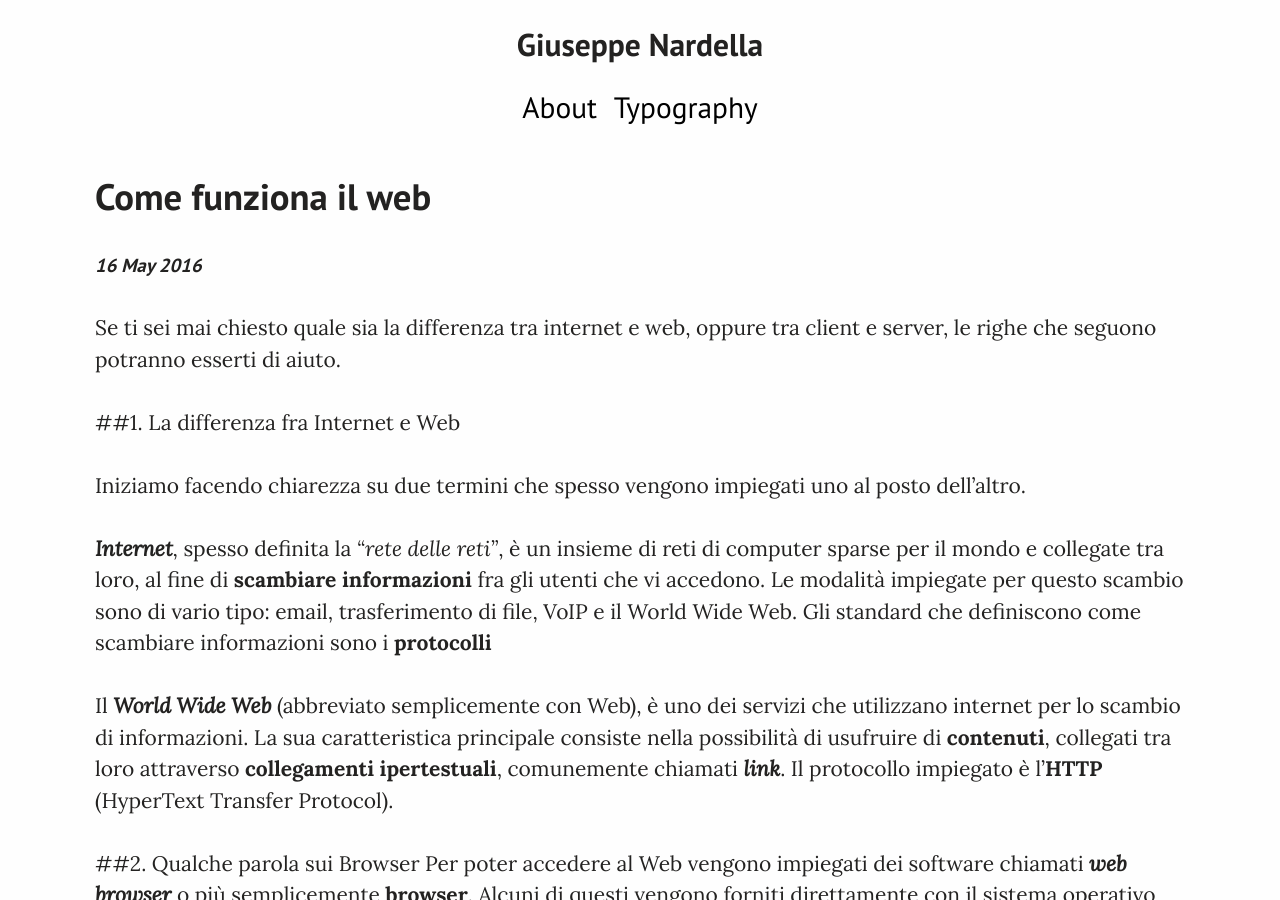
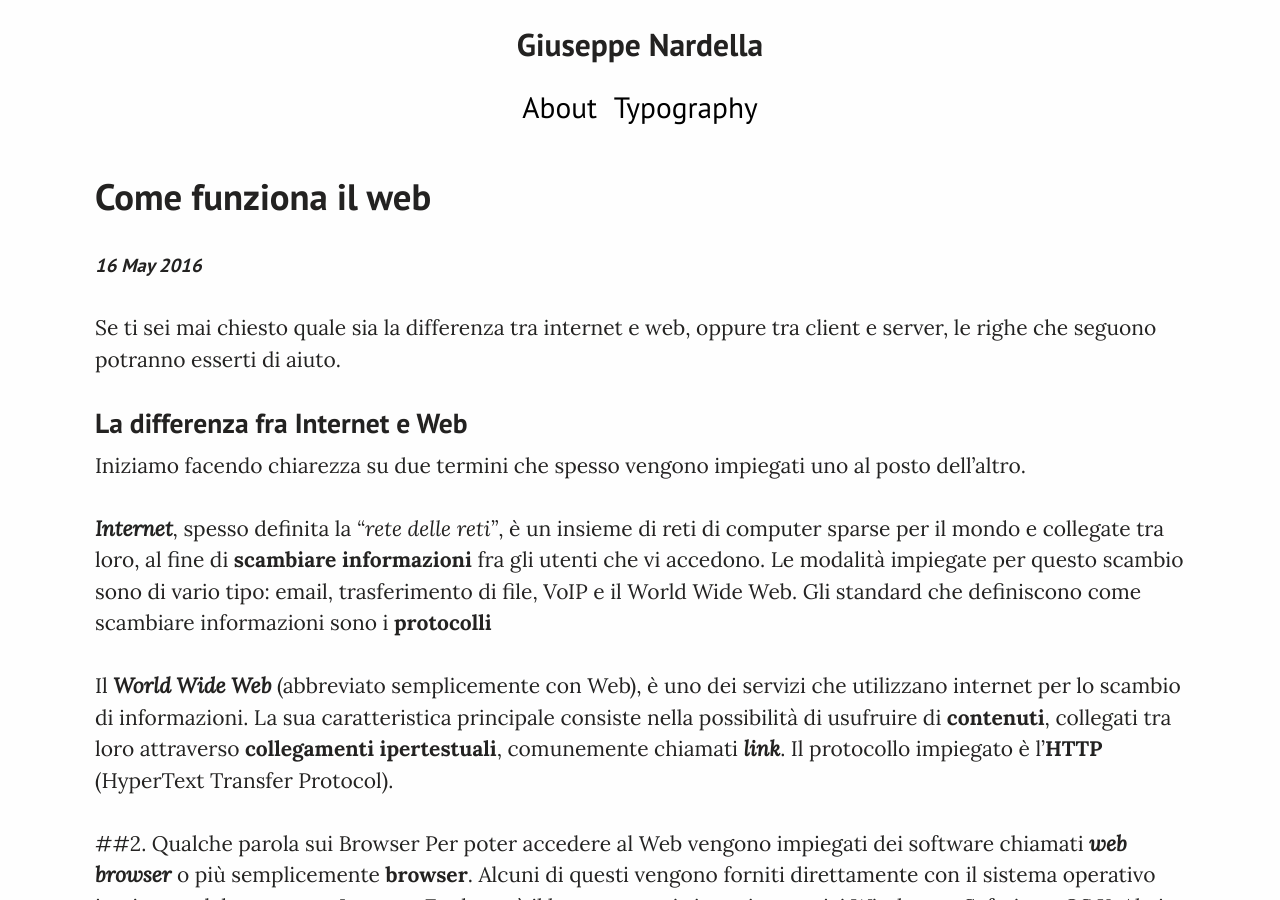
Before and after one commit to gnardell/gnardell.github.io, a Jekyll site: the page built from _posts/2016-05-16-come-funzina-il web.md, in a window 1280 px wide and 900 px high. Built offline with Jekyll 4.4.1, drawn with Linux system fonts in a browser that asks for light colours.

Commit message:
Update 2016-05-16-come-funzina-il web.md

```diff
--- a/_posts/2016-05-16-come-funzina-il web.md
+++ b/_posts/2016-05-16-come-funzina-il web.md
@@ -6,7 +6,7 @@ categories: general
 
 Se ti sei mai chiesto quale sia la differenza tra internet e web, oppure tra client e server, le righe che seguono potranno esserti di aiuto.
 
-##1. La differenza fra Internet e Web
+## La differenza fra Internet e Web
 
 Iniziamo facendo chiarezza su due termini che spesso vengono impiegati uno al posto dell'altro.
 
```
